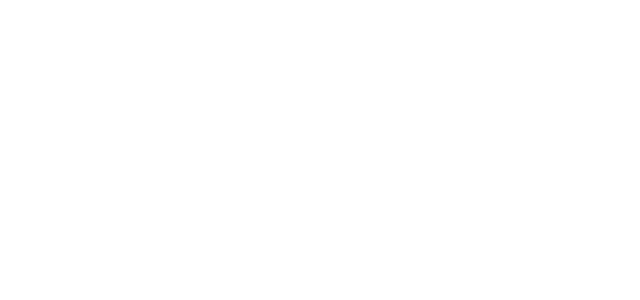
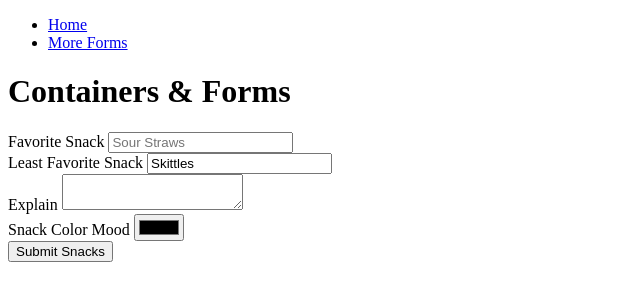
Before and after one commit to Kill0a/WEB-2025, a plain HTML site: page Week3/Index.html in a window 1280 px wide. Shown: the whole page, without its empty margins (0-640 px from the left). Drawn offline with Linux system fonts and the light colour scheme.

Commit message:
Week3 pt1

```diff
--- a/Week3/Index.html
+++ b/Week3/Index.html
@@ -5,5 +5,52 @@
     <meta name="viewport" content="width=device-width, initial-scale=1.0" />
     <title>Week 3</title>
   </head>
-  <body></body>
+  <body>
+    <nav>
+      <ul>
+        <li>
+          <a href="Index.html">Home</a>
+        </li>
+        <li>
+          <a href="moreforms.html">More Forms</a>
+        </li>
+      </ul>
+    </nav>
+
+    <h1>Containers & Forms</h1>
+
+    <form action="Index.html" method="get">
+      <div>
+        <label for="favoriteSnack">Favorite Snack</label>
+        <input
+          type="text"
+          name="favoriteSnack"
+          id="favoriteSnack"
+          placeholder="Sour Straws"
+          required
+        />
+      </div>
+
+      <div>
+        <label for="leastFavoriteSnack">Least Favorite Snack</label>
+        <input
+          type="text"
+          name="leastFavoriteSnack"
+          id="leastFavoriteSnack"
+          value="Skittles"
+        />
+      </div>
+      <div>
+        <label for="explain">Explain</label>
+        <textarea name="explain" id="explain"></textarea>
+      </div>
+
+      <div>
+        <label for="snackColorMood">Snack Color Mood</label>
+        <input type="color" name="snackColorMood id=" snackColorMood />
+      </div>
+
+      <input type="submit" value="Submit Snacks" />
+    </form>
+  </body>
 </html>
```
Also changed, not shown: Week3/moreforms.html (added, +22 -0 lines).
